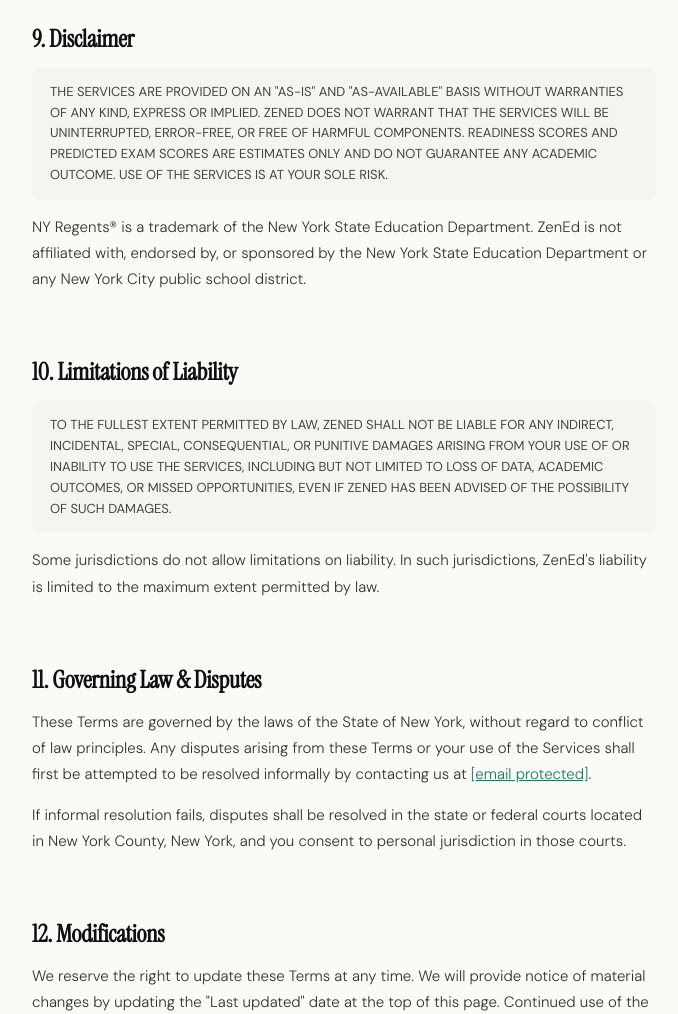
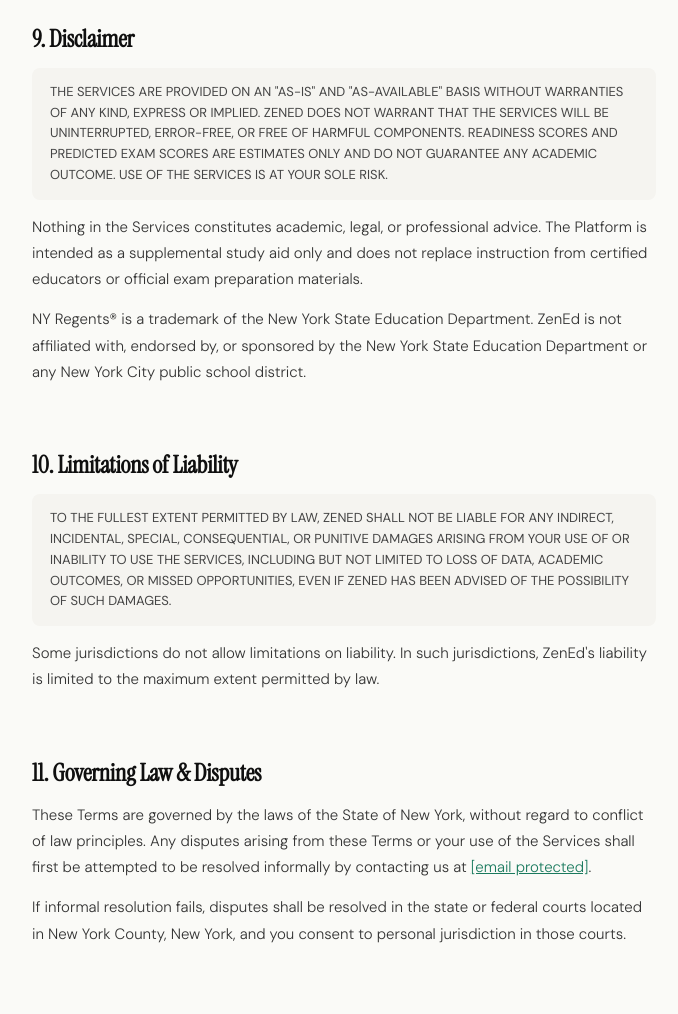
Before and after one commit to kunalkaiser/zened, a plain HTML site: page terms.html in a window 1280 px wide. Shown: the part 3794-4808 px from the top of the page, without its empty margins (296-974 px from the left). Drawn offline with Linux system fonts and the light colour scheme.

Commit message:
Update terms.html

```diff
--- a/terms.html
+++ b/terms.html
@@ -168,6 +168,7 @@
   <div class="legal-section" id="disclaimer">
     <h2>9. Disclaimer</h2>
     <div class="uppercase-block">THE SERVICES ARE PROVIDED ON AN "AS-IS" AND "AS-AVAILABLE" BASIS WITHOUT WARRANTIES OF ANY KIND, EXPRESS OR IMPLIED. ZENED DOES NOT WARRANT THAT THE SERVICES WILL BE UNINTERRUPTED, ERROR-FREE, OR FREE OF HARMFUL COMPONENTS. READINESS SCORES AND PREDICTED EXAM SCORES ARE ESTIMATES ONLY AND DO NOT GUARANTEE ANY ACADEMIC OUTCOME. USE OF THE SERVICES IS AT YOUR SOLE RISK.</div>
+    <p>Nothing in the Services constitutes academic, legal, or professional advice. The Platform is intended as a supplemental study aid only and does not replace instruction from certified educators or official exam preparation materials.</p>
     <p>NY Regents® is a trademark of the New York State Education Department. ZenEd is not affiliated with, endorsed by, or sponsored by the New York State Education Department or any New York City public school district.</p>
   </div>
 
```
